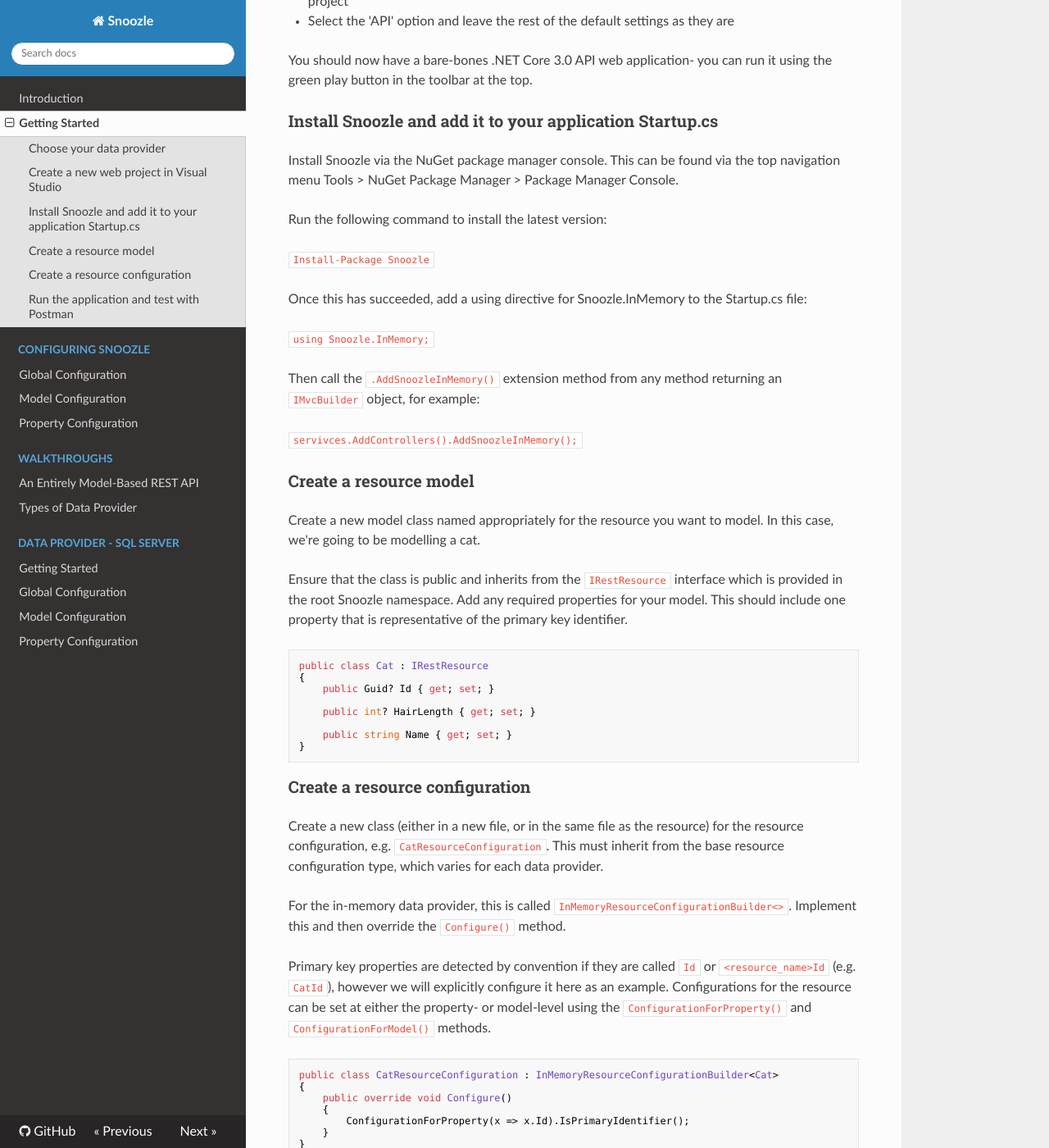
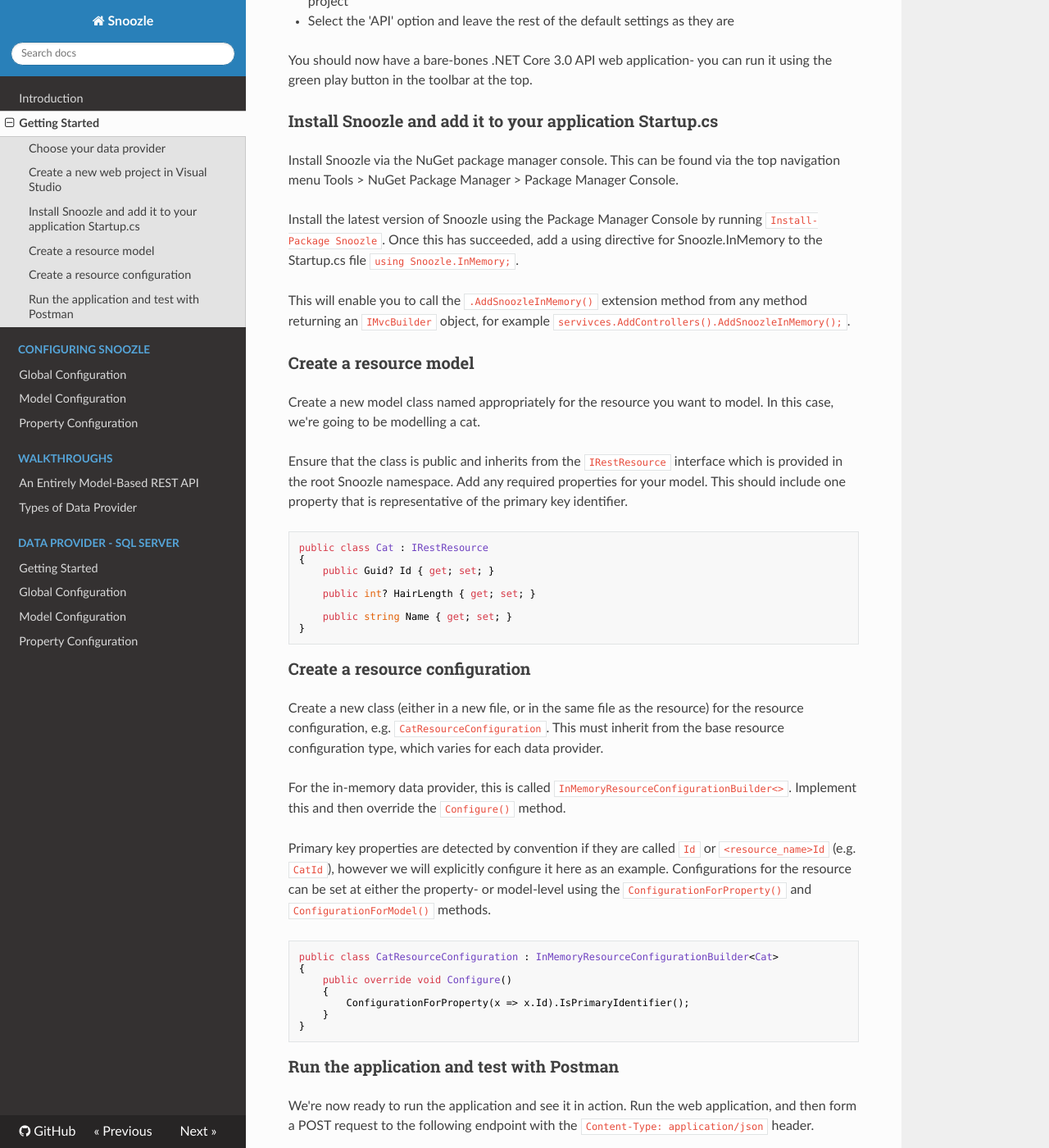
Before and after one commit to CharlieJKendall/Snoozle, an MkDocs documentation site: the page built from docs/getting-started.md, in a window 1280 px wide and 1400 px high, scrolled down 750 px. Shown: the whole window at 82% size. Built offline with MkDocs 1.6.1, drawn with Linux system fonts in a browser that asks for light colours; nearby versions of some CDN libraries; some of the changed text lies outside the part shown.

Commit message:
Tidy up docs

```diff
--- a/docs/getting-started.md
+++ b/docs/getting-started.md
@@ -29,17 +29,9 @@ You should now have a bare-bones .NET Core 3.0 API web application- you can run
 
 Install Snoozle via the NuGet package manager console. This can be found via the top navigation menu Tools > NuGet Package Manager > Package Manager Console.
 
-Run the following command to install the latest version:
+Install the latest version of Snoozle using the Package Manager Console by running `Install-Package Snoozle`. Once this has succeeded, add a using directive for Snoozle.InMemory to the Startup.cs file `using Snoozle.InMemory;`.
 
-`Install-Package Snoozle`
-
-Once this has succeeded, add a using directive for Snoozle.InMemory to the Startup.cs file:
-
-`using Snoozle.InMemory;`
-
-Then call the `.AddSnoozleInMemory()` extension method from any method returning an `IMvcBuilder` object, for example:
-
-`servivces.AddControllers().AddSnoozleInMemory();`
+This will enable you to call the `.AddSnoozleInMemory()` extension method from any method returning an `IMvcBuilder` object, for example `servivces.AddControllers().AddSnoozleInMemory();`.
 
 ### Create a resource model
 
```
Also changed, not shown: other parts of docs/getting-started.md (+1 -5 lines).
